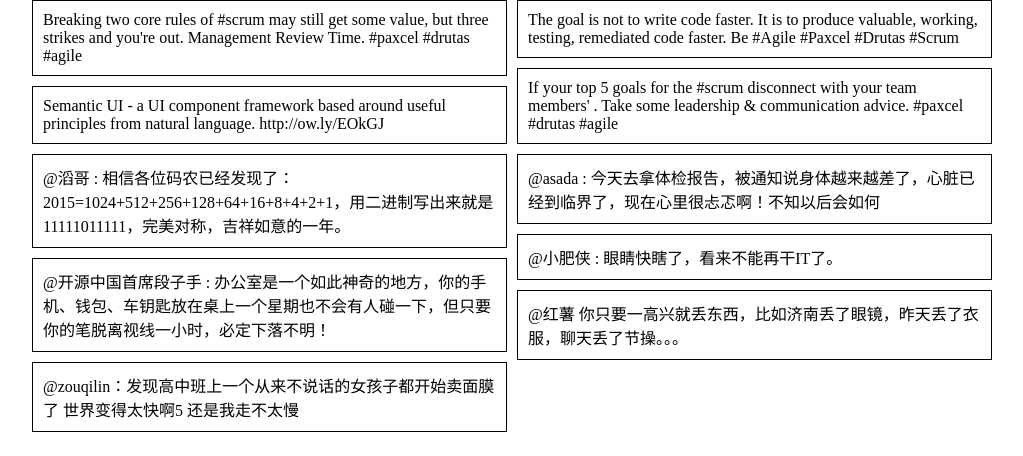
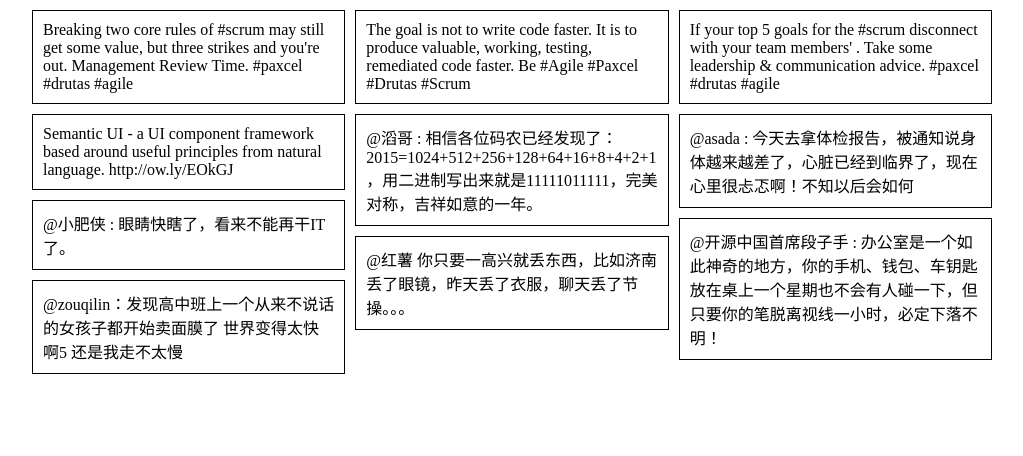
Before and after one commit to fanmingfei/fall, a plain HTML site: page demo2.html in a window 1280 px wide. Shown: the whole page, without its empty margins (128-1151 px from the left). Drawn offline with Linux system fonts and the light colour scheme.

Commit message:
add a new type of fall

```diff
--- a/demo.html
+++ b/demo2.html
@@ -72,11 +72,11 @@
         </div>
     </body>
     <script src="jquery.js"></script>
-    <script src="fall.js"></script>
+    <script src="fall2.js"></script>
     <script>
         //四个参数 第一个是最外层的class或者id，第二个是上下间隔 第三个是 左右间隔 最后一个是列数
         // 需要排列的必须以fall-item 为class fall-item保持独立 不要影响fall-item的布局
-        var mf = new MakeFall('.fall-container', 10, 10, 2);
+        var mf = new MakeFall('.fall-container', 10, 10, 3);
 
         //可以设置两个参数 开始的fall-item索引和结束的索引 留空是全部的fall-item
         mf.setItem()
--- /dev/null
+++ b/fall2.js
@@ -0,0 +1,91 @@
+var MakeFall = function (domName, distanceTop, distanceMiddle, num) {
+	var _this = this;
+	_this.container = $(domName),
+	_this.item = [];
+	_this.rolNum = num,
+	_this.marginTop = distanceTop,
+	_this.marginMiddle = distanceMiddle,
+	_this.currentId = 0,
+	_this.itemWidth = (_this.container.width() - ( _this.rolNum - 1 ) * _this.marginMiddle ) / _this.rolNum,
+	_this.bottomTop = new Array(_this.rolNum);
+	_this.line = [];
+
+	for (var i = 0; i < _this.bottomTop.length; i++) {
+		_this.bottomTop[i] = 0;
+	}
+
+	_this.container.css('position','relative')
+
+	this.checkSetWhere = function () {
+		var _this = this;
+		var where = 0;
+		var min = _this.bottomTop[0];
+		for (var i = 0; i < _this.bottomTop.length; i ++) {
+			if (min > _this.bottomTop[i]) {
+				where = i;
+				min = _this.bottomTop[i];
+			}
+		}
+		return where;
+	}
+
+	this.checkItem = function() {
+		_this.item = _this.container.find('.fall-item');
+	};
+
+	this.resetItem = function () {
+		var _this = this;
+		_this.item.css({
+			'width': _this.itemWidth + 'px',
+			'marginTop': _this.marginTop
+
+		});
+	};
+
+	this.setLine = function () {
+		var _this = this;
+		var left;
+		for (var i = 0; i < _this.rolNum; i++) {
+			_this.line[i] = document.createElement('div');
+			left = i * (_this.itemWidth + _this.marginMiddle);
+			if (i === 0) {
+				left = 0;
+			}
+			$(_this.line[i]).css({
+				'position':'absolute',
+				'left': left,
+				'width': _this.itemWidth,
+			})
+
+			$(_this.line[i]).appendTo(_this.container);
+		}
+	}
+}
+
+	MakeFall.prototype.setItem = function (start, end) {
+		this.checkItem();
+		this.resetItem();
+		this.setLine();
+		var _this = this;
+		start = start || _this.currentId || 0;
+		end = end || _this.item.length;
+		for ( var i = start; i < end; i++ ) {
+			var where = _this.checkSetWhere();
+
+			_this.bottomTop[where] == 0 ?
+				$(_this.item[i]).css('top', _this.bottomTop[where]) :
+				$(_this.item[i]).css('top', _this.bottomTop[where] + _this.marginTop);
+
+
+			$(_this.item[i]).appendTo($(_this.line[where]));
+
+
+			_this.bottomTop[where] == 0 ?
+				_this.bottomTop[where] += $(_this.item[i]).height() :
+				_this.bottomTop[where] += $(_this.item[i]).height() + _this.marginTop;
+
+				console.log(where,_this.bottomTop[where]);
+		}
+
+		this.currentId = end;
+	}
```
Also changed, not shown: 1 other file.
